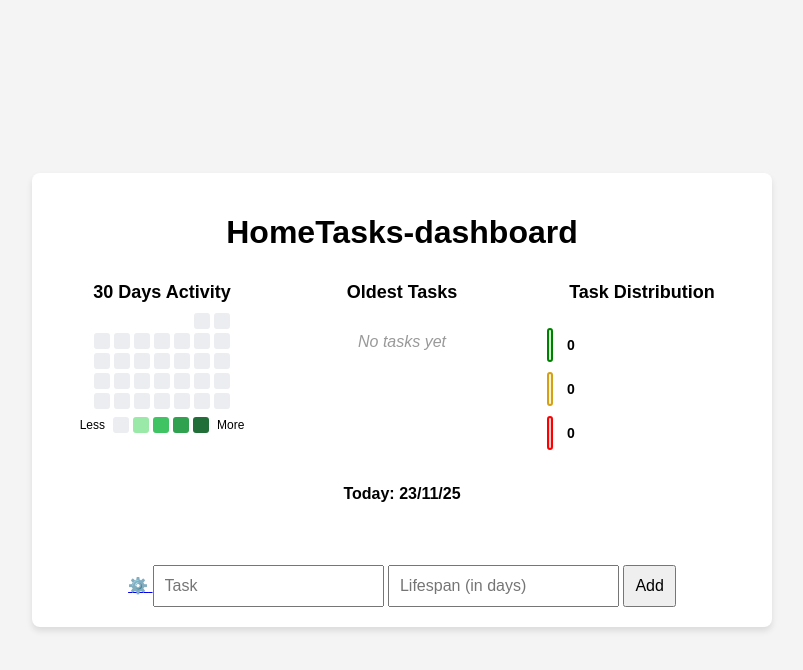
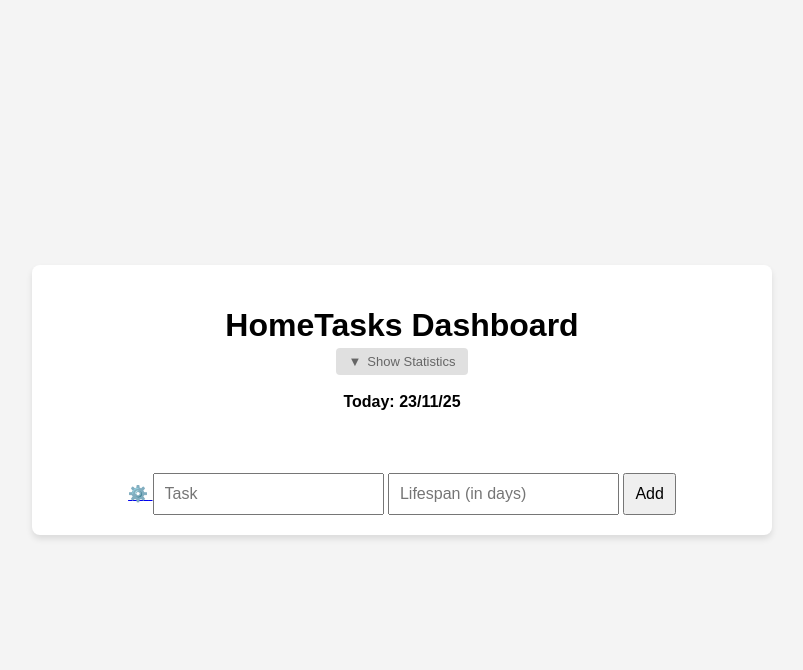
Before and after one commit to ArsenZv/hometasks-dashboard, a Flask app: page / in a window 1280 px wide. Shown: the top 670 px of the page, without its empty margins (238-1041 px from the left). Run offline with Flask 3, Linux system fonts and the light colour scheme.

Commit message:
added a foldable button

```diff
--- a/static/app.js
+++ b/static/app.js
@@ -216,3 +216,23 @@ document.querySelectorAll('.refresh-icon').forEach(icon => {
         });
     });
 });
+
+// Dashboard toggle functionality
+const dashboardToggle = document.getElementById('dashboard-toggle');
+const dashboardRow = document.getElementById('dashboard-row');
+
+if (dashboardToggle && dashboardRow) {
+    dashboardToggle.addEventListener('click', () => {
+        const isHidden = dashboardRow.classList.contains('hidden');
+
+        if (isHidden) {
+            dashboardRow.classList.remove('hidden');
+            dashboardToggle.setAttribute('aria-expanded', 'true');
+            dashboardToggle.innerHTML = '<span class="toggle-icon">▼</span> Hide Statistics';
+        } else {
+            dashboardRow.classList.add('hidden');
+            dashboardToggle.setAttribute('aria-expanded', 'false');
+            dashboardToggle.innerHTML = '<span class="toggle-icon">▼</span> Show Statistics';
+        }
+    });
+}
--- a/static/styles.css
+++ b/static/styles.css
@@ -16,6 +16,10 @@ body {
     border-radius: 8px;
     box-shadow: 0 4px 6px rgba(0, 0, 0, 0.1);
     width: min(90vw, 700px);
+}
+
+#app h1 {
+    margin-bottom: 2px;
 }
 
 #today-date {
@@ -127,6 +131,46 @@ input, button {
     gap: 20px;
     margin-bottom: 20px;
     align-items: flex-start;
+    transition: max-height 0.3s ease-out, opacity 0.3s ease-out, margin 0.3s ease-out;
+    overflow: hidden;
+    max-height: 1000px;
+    opacity: 1;
+}
+
+#dashboard-row.hidden {
+    max-height: 0;
+    opacity: 0;
+    margin-bottom: 0;
+}
+
+.toggle-button {
+    background-color: #e0e0e0;
+    color: #666;
+    border: none;
+    padding: 6px 12px;
+    text-align: center;
+    text-decoration: none;
+    display: inline-flex;
+    align-items: center;
+    gap: 6px;
+    font-size: 13px;
+    margin: 2px 0;
+    cursor: pointer;
+    border-radius: 4px;
+    transition: background-color 0.3s ease;
+}
+
+.toggle-button:hover {
+    background-color: #d0d0d0;
+}
+
+.toggle-icon {
+    transition: transform 0.3s ease;
+    display: inline-block;
+}
+
+.toggle-button[aria-expanded="true"] .toggle-icon {
+    transform: rotate(180deg);
 }
 
 .dashboard-item {
--- a/templates/index.html
+++ b/templates/index.html
@@ -8,8 +8,11 @@
 </head>
 <body>
     <div id="app">
-        <h1>HomeTasks-dashboard</h1>
-        <div id="dashboard-row">
+        <h1>HomeTasks Dashboard</h1>
+        <button id="dashboard-toggle" class="toggle-button" aria-expanded="false">
+            <span class="toggle-icon">▼</span> Show Statistics
+        </button>
+        <div id="dashboard-row" class="hidden">
             <div id="calendar-wrapper" class="dashboard-item">
                 <h2>30 Days Activity</h2>
                 <div id="refresh-calendar" class="calendar-grid"></div>
```
